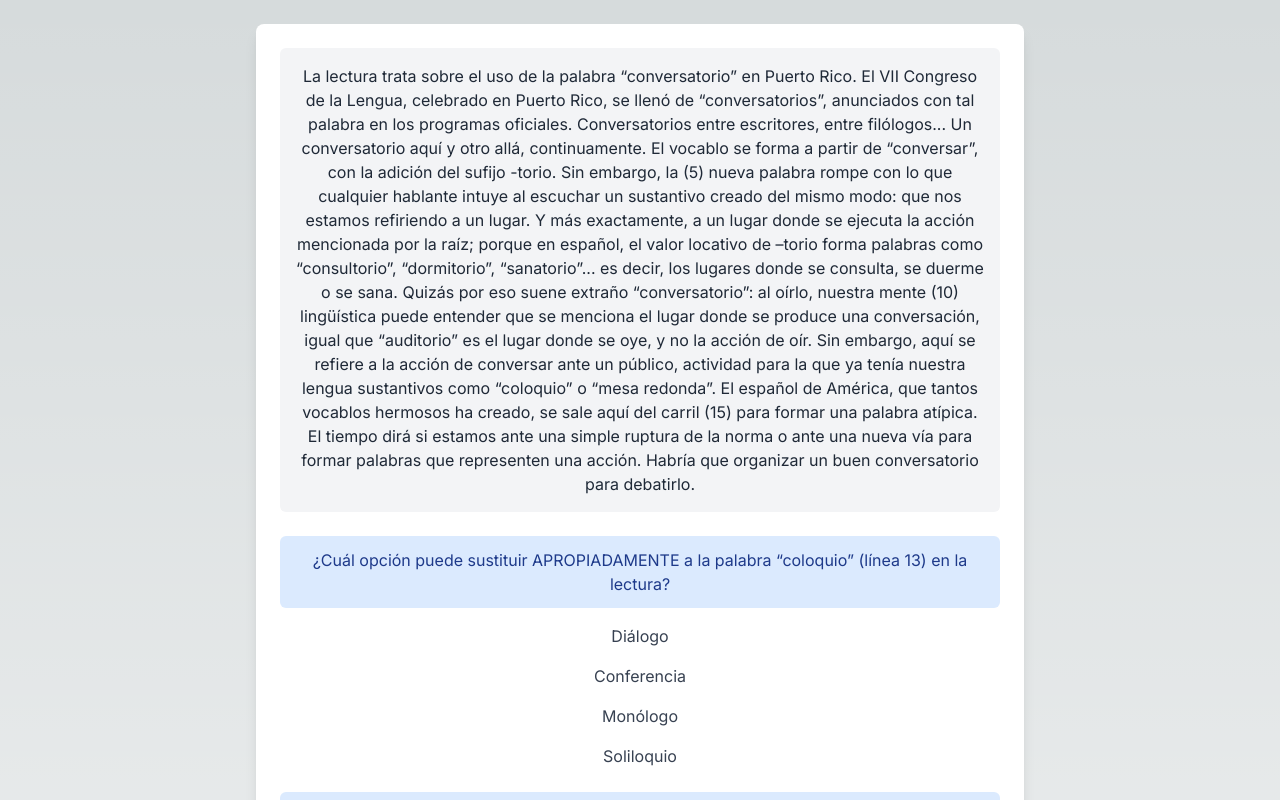
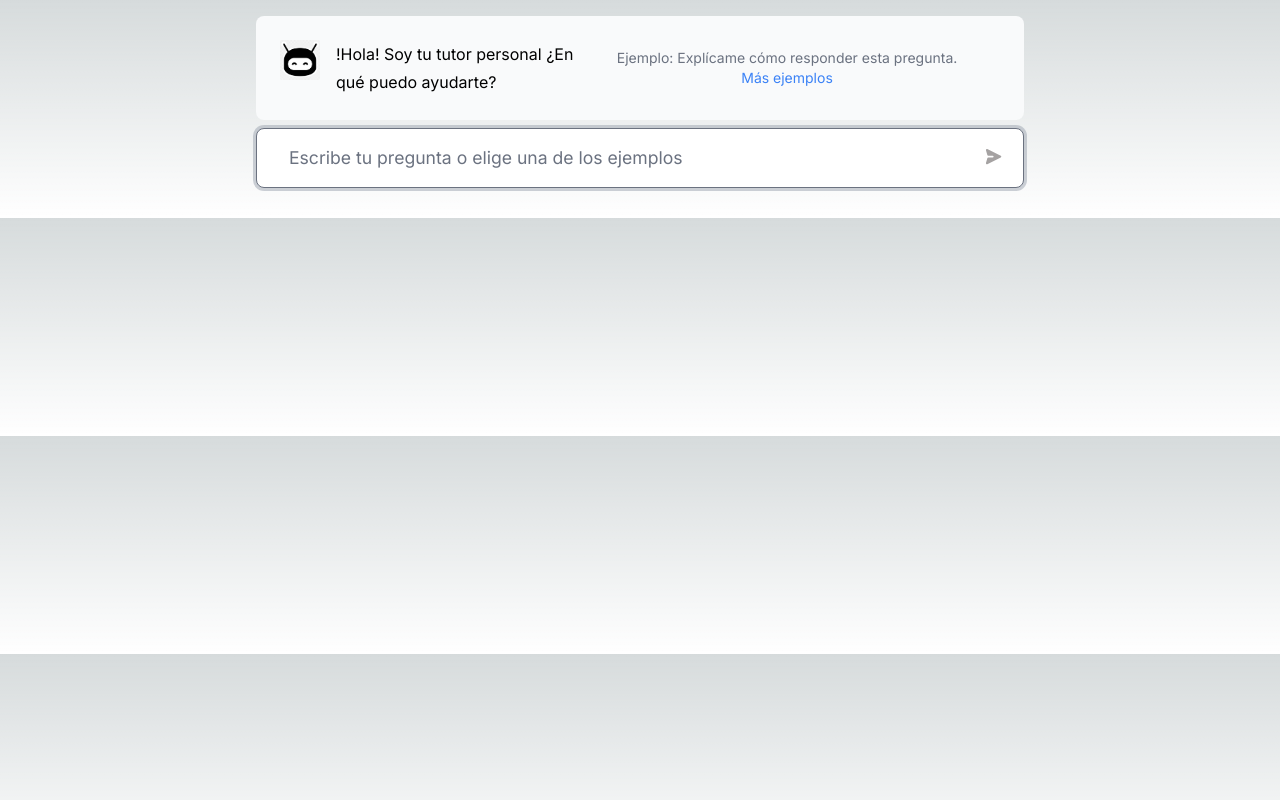
Before and after one commit to esponges/college-board-assistant-chatbox, a Next.js app: page / in a window 1280 px wide. Shown: the top 800 px of the page. Built offline with nearby package versions, Linux system fonts and the light colour scheme.

Commit message:
remove test references

```diff
--- a/src/app/page.tsx
+++ b/src/app/page.tsx
@@ -15,11 +15,12 @@ import { Container } from '@/app/components/organisms/container';
 
 import { apiChatResponseV2Body } from '@/app/types/zod';
 import type { ChatMessage } from '@/app/types';
-import { KaTeXComponent } from './components/atoms/katexDiv';
-import { useKatex } from '@/app/utils/hooks/useKatex';
+// import { KaTeXComponent } from './components/atoms/katexDiv';
+// import { useKatex } from '@/app/utils/hooks/useKatex';
 
 import { getRandomExample } from './utils/examples';
-import { QuizQuestion } from './components/atoms/quizQuestion';
+// import { QuizQuestion } from './components/atoms/quizQuestion';
+import { twMerge } from 'tailwind-merge';
 
 // import 'katex/dist/katex.min.css';
 export default function Home() {
@@ -32,8 +33,7 @@ export default function Home() {
   }>({
     messages: [
       {
-        message:
-          '!Hola! Soy tu tutor personal ¿En qué puedo ayudarte?',
+        message: '!Hola! Soy tu tutor personal ¿En qué puedo ayudarte?',
         type: 'apiMessage',
       },
     ],
@@ -43,7 +43,7 @@ export default function Home() {
 
   const messageListRef = useRef<HTMLDivElement>(null);
   const textAreaRef = useRef<HTMLTextAreaElement>(null);
-  const mathRef = useKatex();
+  // const mathRef = useKatex();
 
   // todo: fix
   useEffect(() => {
@@ -74,7 +74,9 @@ export default function Home() {
     }
 
     const question = input.trim();
-    const fullContext = `Ejemplo: ${JSON.stringify(exampleQuestion)}\n\n Pregunta del usuario: ${question}`;
+    const fullContext = `Ejemplo: ${JSON.stringify(
+      exampleQuestion
+    )}\n\n Pregunta del usuario: ${question}`;
 
     setMessageState((state) => ({
       ...state,
@@ -90,7 +92,8 @@ export default function Home() {
     setLoading(true);
     // set text areaRef value to empty string
     textAreaRef.current && (textAreaRef.current.value = '');
-    const isFirstMessage = messageState.messages.length === 2;
+    // we want to send the full context on the first message
+    const isFirstMessage = messageState.messages.length === 1;
 
     try {
       const chatResponse = await safeFetch(apiChatResponseV2Body, '/api/chat', {
@@ -151,7 +154,7 @@ export default function Home() {
     question: string
   ) => {
     textAreaRef.current && (textAreaRef.current.value = question);
-    handleToggleExamplesQuestionModal();
+    setExamplesQuestionModalOpen(false);
     handleSubmit();
   };
 
@@ -160,7 +163,7 @@ export default function Home() {
       <div className='mx-auto flex w-full flex-col gap-4'>
         <ChatModal
           isOpen={examplesQuestionModalOpen}
-          onClose={handleToggleExamplesQuestionModal}
+          onClose={() => setExamplesQuestionModalOpen(false)}
           handleOptionClick={handleSetExampleQuestion}
         />
         <div className='align-center justify-center'>
@@ -168,7 +171,10 @@ export default function Home() {
             {messageState['messages'][0]['message']}
           </div> */}
           {/* <KaTeXComponent texExpression='c = \\pm\\sqrt{a^2 + b^2}' /> */}
-          <QuizQuestion context={exampleQuestion.context} questions={exampleQuestion.questions} />
+          {/* <QuizQuestion
+            context={exampleQuestion.context}
+            questions={exampleQuestion.questions}
+          /> */}
           <div
             ref={messageListRef}
             className={styles.messagelist}
@@ -211,7 +217,14 @@ export default function Home() {
               }
 
               return (
-                <div key={`chatMessage-${index}`}>
+                <div
+                  key={`chatMessage-${index}`}
+                  // todo: won't work
+                  className={twMerge(
+                    `chatMessage-${index} block`,
+                    el.type === 'apiMessage' ? 'text-left' : 'text-right'
+                  )}
+                >
                   <div className={className}>
                     {icon}
                     <div className='flex flex-col'>
@@ -239,7 +252,7 @@ export default function Home() {
                         Ejemplo: Explícame cómo responder esta pregunta.
                         {/* add toggler more options */}
                         <button
-                          onClick={handleToggleExamplesQuestionModal}
+                          onClick={e => setExamplesQuestionModalOpen(true)}
                           className='text-blue-500 hover:text-blue-700'
                         >
                           Más ejemplos
--- a/src/app/styles/home.module.css
+++ b/src/app/styles/home.module.css
@@ -98,6 +98,7 @@
   background: #ffffff;
   padding: 1.5rem;
   color: #000;
+  text-align: right;
 }
 
 .usermessagewaiting {
```
